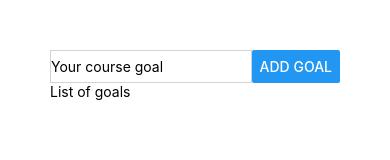
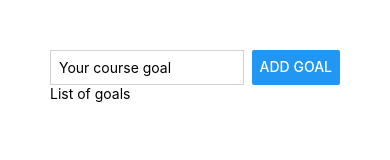
Before and after one commit to CianHub/coure-goals-app, a React Native app: screen / in a window 390 px wide. Shown: the top 160 px of the page. Built offline with nearby package versions, Linux system fonts and the light colour scheme.

Commit message:
add more structuring

```diff
--- a/App.js
+++ b/App.js
@@ -24,5 +24,7 @@ const styles = StyleSheet.create({
     borderWidth: 1,
     borderColor: 'lightgray',
     width: '80%',
+    marginRight: 8,
+    padding: 8,
   },
 });
```
